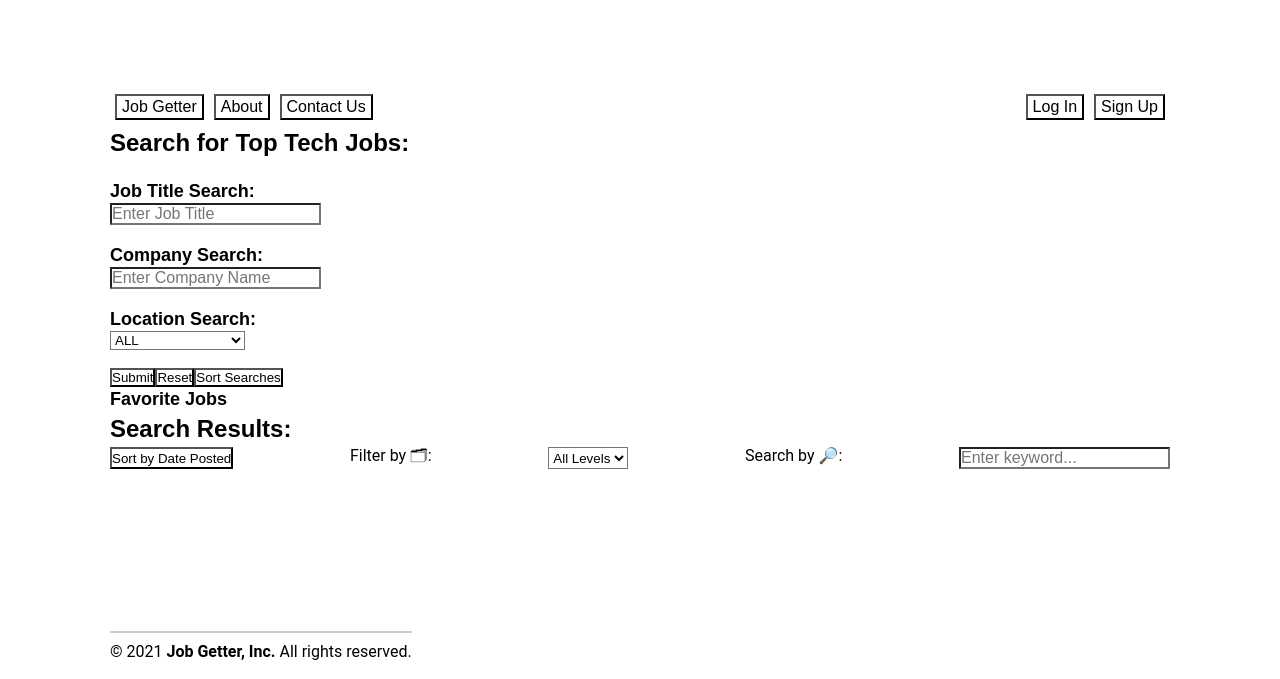
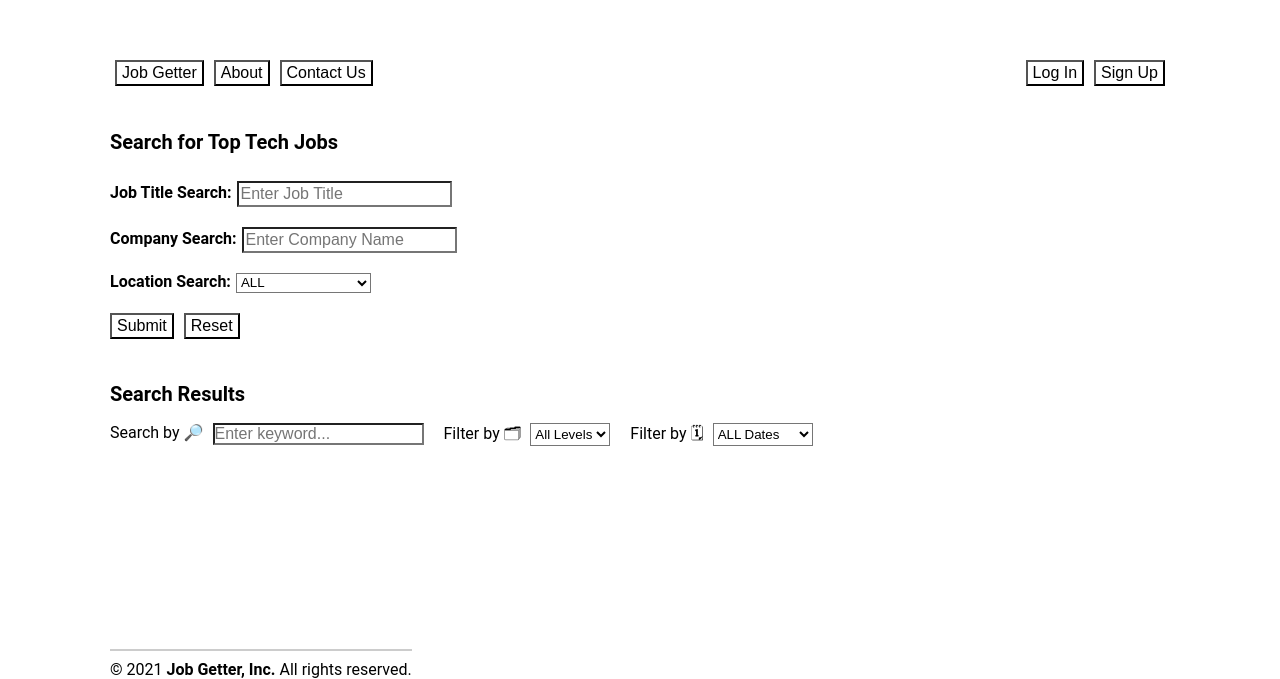
Before and after one commit to user01010011/JobGetter, a React (Create React App) app: page /search in a window 1280 px wide. Shown: the part 121-800 px from the top of the page. Built offline with nearby package versions, Linux system fonts and the light colour scheme.

Commit message:
fix search components

```diff
--- a/src/App.css
+++ b/src/App.css
@@ -140,7 +140,7 @@
     font-size: 16px;
     line-height: 18px; }
 
-  h1 {
+  /* h1 {
     font-size: 36px;
     line-height: 54px;
     font-family: sans-serif;
@@ -167,7 +167,7 @@
   p {
     font-size: 16px;
     margin-bottom: 18px;
-  }
+  } */
 
   /* a {
     color: #000;
--- a/src/components/centerbar/SearchBar.js
+++ b/src/components/centerbar/SearchBar.js
@@ -1,9 +1,10 @@
 import React, { Component } from "react";
 import { connect } from "react-redux";
-
 import { searchQuery, clearSearch } from "../../redux/actions/Search";
 // import { searchQuery, clearSearch, sortSearch } from "../../redux/actions/Search";
 import { sortFavorites } from "../../redux/actions/Favorites";
+
+import '../user/Search.css';
 
 class SearchBar extends Component {
     state = {
@@ -42,23 +43,20 @@ class SearchBar extends Component {
 
     render() {
         return (
-            <div className="search-bar has-text-white">
+            <div className="searchbar">
+                <h3 className="search-header">Search for Top Tech Jobs </h3>
                 <form className="search-form">
-                    <label className="label"><h3>Search for Top Tech Jobs: </h3></label>
-                    <br/>
-                    <label className="label"><h4>Job Title Search: </h4></label>
-                    <div className="control">
-                        <input className="input" type="text" name="job_title" placeholder="Enter Job Title" value={this.state.job_title} onChange={this.handleOnChange} />
+                    <div className="search-form-item">
+                        <label className="form-label">Job Title Search:</label>
+                        <input className="form-input" type="text" name="job_title" placeholder="Enter Job Title" value={this.state.job_title} onChange={this.handleOnChange} />
                     </div>
-                    <br/>
-                    <label className="label"><h4>Company Search: </h4></label>
-                    <div className="control">
-                        <input className="input" type="text" name="company" placeholder="Enter Company Name" value={this.state.job_company} onChange={this.handleOnChange} />
+                    <div className="search-form-item">
+                        <label className="form-label">Company Search:</label>
+                        <input className="form-input" type="text" name="company" placeholder="Enter Company Name" value={this.state.job_company} onChange={this.handleOnChange} />
                     </div>
-                    <br/>
-                    <label className="label"><h4>Location Search: </h4></label>
-                    <div className="control">
-                        <select name="location" value={this.state.job_location} onChange={this.handleOnChange}>
+                    <div className="search-form-item">
+                    <label className="form-label">Location Search:</label>
+                        <select className="form-select" type="select" value={this.state.job_location} onChange={this.handleOnChange}>
                             <option value="all">ALL</option>
                             <option value="r">Remote</option>
                             <option value="ny">New York, NY</option>
@@ -73,11 +71,10 @@ class SearchBar extends Component {
                             <option value="au">Austin, TX</option>
                         </select>
                     </div>
-                    <br/>
-                    <div className="buttons">
-                        <button className="button is-primary" id="submit" onClick={this.handleOnClick}>Submit</button>
-                        <button className="button is-danger" type="reset" id="reset" onClick={this.handleOnClick}>Reset</button>
-                        <button className="button is-warning" id="sort-search" onClick={this.handleOnClick}>Sort Searches</button>
+                    <div className="search-actions">
+                        <button className="search-button" id="submit" onClick={this.handleOnClick}>Submit</button>
+                        <button className="search-button" id="reset" onClick={this.handleOnClick}>Reset</button>
+                        {/* <button className="search-button" id="sort-search" onClick={this.handleOnClick}>Sort Searches</button> */}
                     </div>
                 </form>
             </div>
--- a/src/components/centerbar/Searchbar.css
+++ /dev/null
@@ -1,12 +0,0 @@
-  /* SearchBar.css for SearchBar.js */
-  .search-bar {
-    background: #fff;
-    /* height: 30%;
-    /* float: right;  */
-    /* position: right; */
-    display: flex;
-    /* flex-wrap: wrap; */
-    flex-direction: column;
-    /* justify-content: left; */
-    padding-right: 10px;
-  }
--- a/src/components/search_result_display/SearchResults.js
+++ b/src/components/search_result_display/SearchResults.js
@@ -1,24 +1,40 @@
 import { connect } from "react-redux";
-
 import SearchResultsCard from "./SearchResultsCard";
 import { saveFavorites } from "../../redux/actions/Favorites";
 
+import '../user/Search.css';
+
+
 const SearchResults = (props) => {
     return (
-        <div className="col search-results" id="display-results-container">
-            <h3>Search Results: </h3>
-            <div className="sort-filter-search" style={{display:"flex", justifyContent:"space-between"}}>
-                <button id='sort-results' className="btn btn-block" type="submit" name="sort-results" value="Sort by Date Posted">Sort by Date Posted </button>
-                <label id="filter-by-category">Filter by 🗂: </label>
-                <select type="select" id="filter-title" name="filterTitle">
+        <div className="searchresults">
+            <h3 className="search-header">Search Results </h3>
+            <div className="searchresults-action-container">
+                <div className="searchresults-action">
+                    <label className="search-label" id="search-by-keyword">Search by 🔎 </label>
+                    <input id="search-input" type="text" name="keyword" placeholder="Enter keyword..."/>
+                </div>
+                <div className="searchresults-action">
+                    <label className="search-label" id="filter-by-category">Filter by 🗂 </label>
+                    <select className="search-select" type="select" id="filter-title" name="filter-title">
                         <option value="All Levels">All Levels</option>
                         <option value="Junior">Junior</option>
                         <option value="Mid-Level">Mid-Level</option>
                         <option value="Senior">Senior</option>
                         <option value="Executive">Executive</option>
                     </select>
-                <label id="search-by-keyword">Search by 🔎: </label>
-                <input id="search-input" type="text" name="keyword" placeholder="Enter keyword..."/>
+                </div>
+                <div className="searchresults-action">
+                    {/* <button className="search-button" type="submit" value="Sort by Date Posted">Sort by 🗓: </button> */}
+                    <label className="search-label" id="filter-by-date">Filter by 🗓 </label>
+                    <select className="search-select" type="select" id="filter-title" name="filter-date">
+                        <option value="ALL Dates">ALL Dates</option>
+                        <option value="Last 3 Days">Last 3 Days</option>
+                        <option value="Last 7 Days">Last 7 Days</option>
+                        <option value="Last 15 Days">Last 15 Days</option>
+                        <option value="Last 30 Days">Last 30 Days</option>
+                    </select>
+                </div>
             </div>
             {(props.searchResults.length !== 0) ? (
                 props.searchResults.map((job, i) =>
--- /dev/null
+++ b/src/components/user/Search.css
@@ -0,0 +1,67 @@
+.usersearch {
+    padding: 2rem 0rem;
+}
+.searchbar {
+    background: #fff;
+    /* height: 30%;
+    /* float: right;  */
+    /* position: right; */
+    display: flex;
+    /* flex-wrap: wrap; */
+    flex-direction: column;
+    /* justify-content: left; */
+    padding-right: 10px;
+  }
+.search-form {
+    display: flex;
+    flex-direction: column;
+    margin: 10px 0px;
+}
+.search-header {
+    font-size: 20px;
+    margin: 10px 0px;
+}
+.search-form-item {
+    margin: 10px 0px;
+    text-align: left;
+}
+.form-label {
+    font-size: 16px;
+    font-weight: 600;
+    margin-right: 5px;
+}
+.form-input {
+    padding: 2px;
+}
+.form-select {
+    height: 20px;
+}
+.search-actions {
+    margin: 10px 0px;
+}
+.search-button {
+    margin-right: 10px;
+    padding: 2px 5px;
+    font-size: 16px;
+}
+.searchsortfilter-container {
+    display: flex;
+    justify-content: space-between;
+}
+.searchresults {
+    padding: 1rem 0rem;
+}
+.searchresults-action-container {
+    padding: 10px 0px;
+    display: flex;
+    flex-direction: row;
+}
+.searchresults-action {
+    margin-right: 20px;
+}
+.search-label {
+    margin-right: 5px;
+}
+.search-select {
+    padding: 2px 0px;
+}
--- a/src/components/user/UserSearch.js
+++ b/src/components/user/UserSearch.js
@@ -1,6 +1,7 @@
 import React from "react";
 import SearchBar from '../centerbar/SearchBar';
 import SearchResults from '../search_result_display/SearchResults';
+import './Search.css';
 
 const UserSearch = () => {
 
@@ -10,7 +11,6 @@ const UserSearch = () => {
                 <SearchBar />
             </div>
             <div className="usersearch-searchresults">
-                <h4>Favorite Jobs</h4>
                 <SearchResults />
             </div>
         </div>
```
Lines whose indentation alone changed are shown as unchanged.
